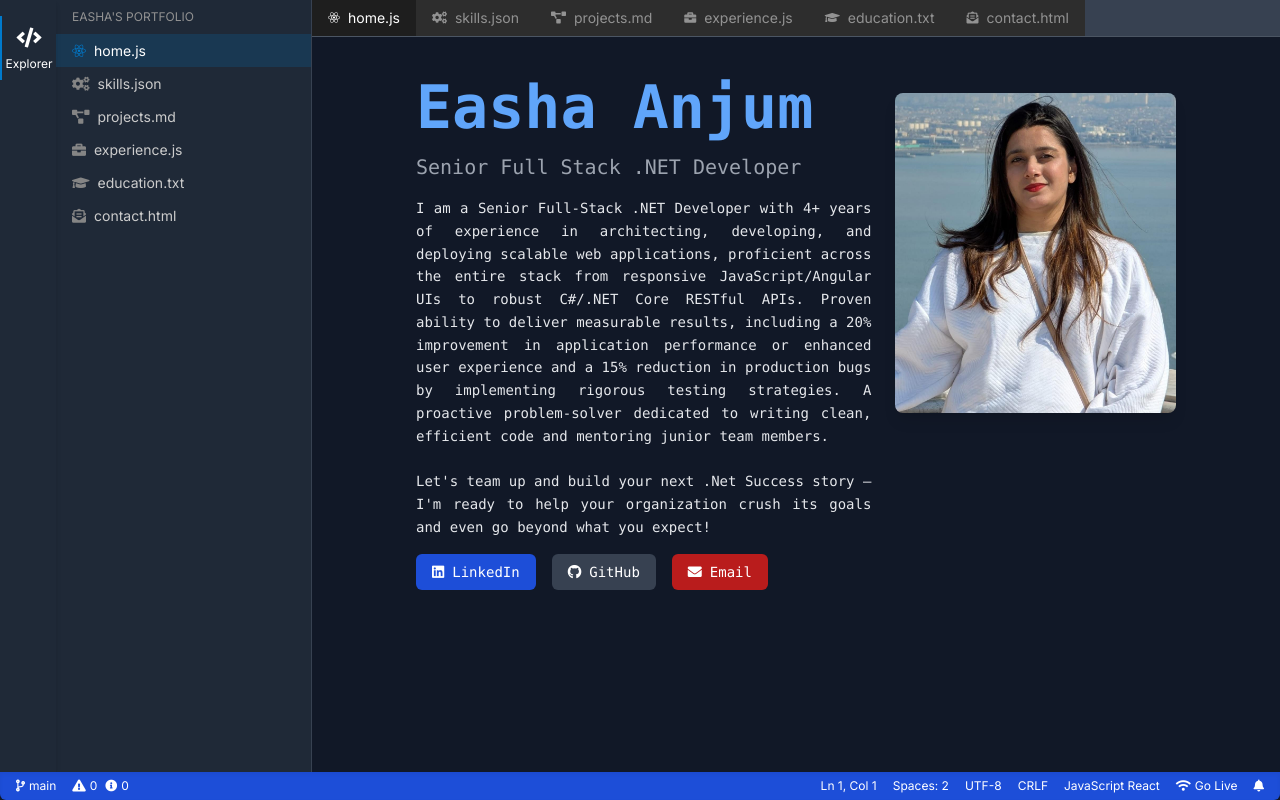
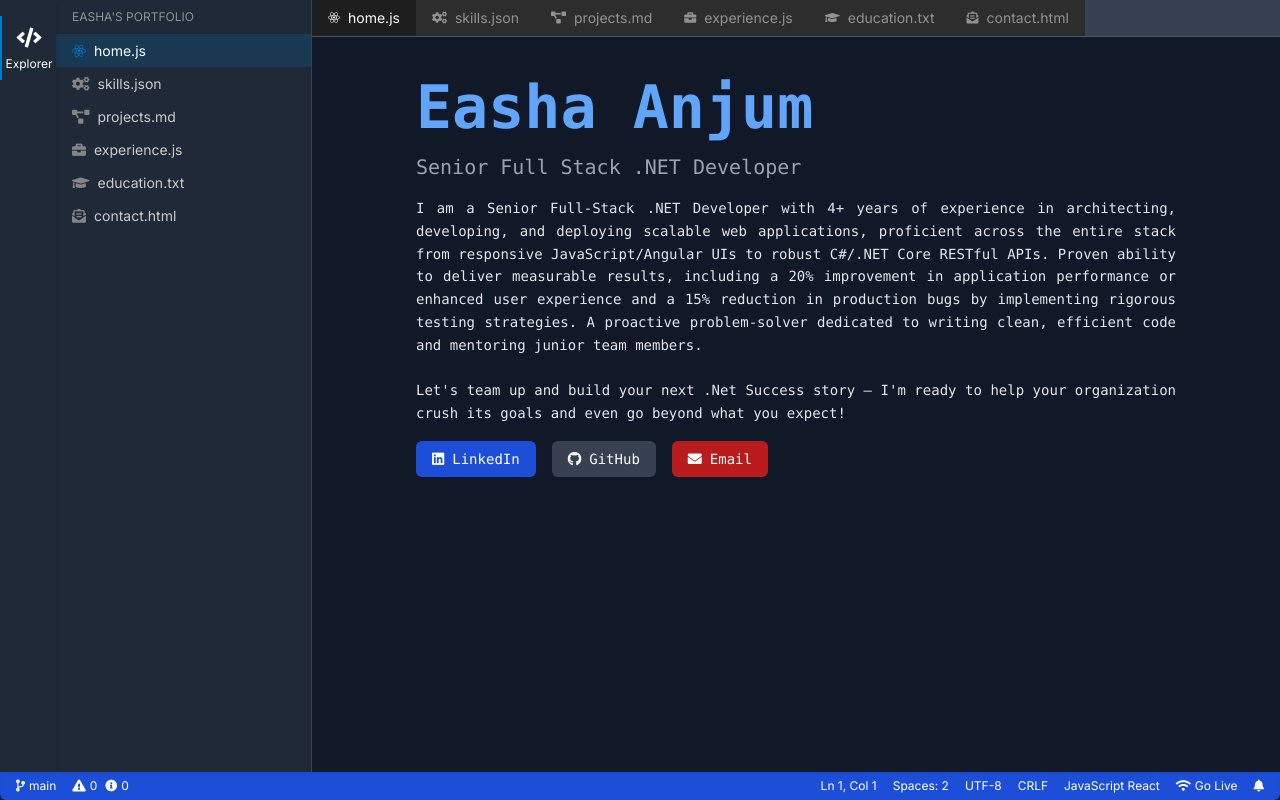
Before and after one commit to Esha41/Esha41.github.io, a plain HTML site: page index.html in a window 1280 px wide. Drawn offline with nearby package versions, Linux system fonts and the light colour scheme.

Commit message:
Update index.html

```diff
--- a/index.html
+++ b/index.html
@@ -303,7 +303,6 @@
         const resumeData = {
             name: "Easha Anjum",
             title: "Senior Full Stack .NET Developer",
-            profileImage: "myimage/eashapicture.jpeg",
             about: `I am a Senior Full-Stack .NET Developer with 4+ years of experience in architecting, developing, and deploying scalable web applications, proficient across the entire stack from responsive JavaScript/Angular UIs to robust C#/.NET Core RESTful APIs. Proven ability to deliver measurable results, including a 20% improvement in application performance or enhanced user experience and a 15% reduction in production bugs by implementing rigorous testing strategies. A proactive problem-solver dedicated to writing clean, efficient code and mentoring junior team members.
             </br> Let's team up and build your next .Net Success story – I'm ready to help your organization crush its goals and even go beyond what you expect!`,
             skills: {
@@ -480,13 +479,7 @@
                             </div>
 
 
-                            <div class="flex-shrink-0 ">
-                                <img
-                                    src="${resumeData.profileImage}"
-                                    alt="${resumeData.name}"
-                                    class="w-55 h-80 sm:w-63 sm:h-82 rounded-lg shadow-lg mt-4"
-                                />
-                            </div>
+
                         </div>
                     `;
                     break;
```
